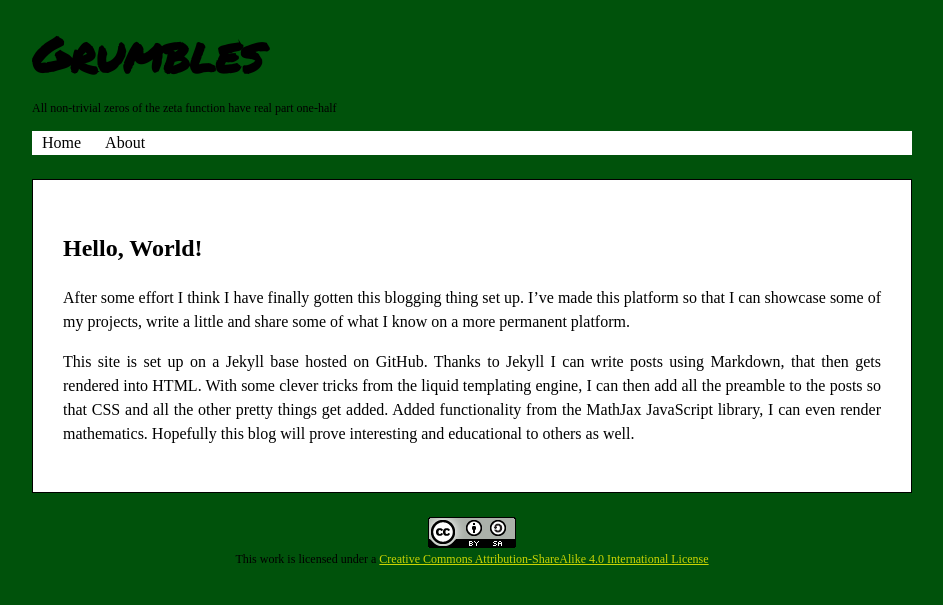
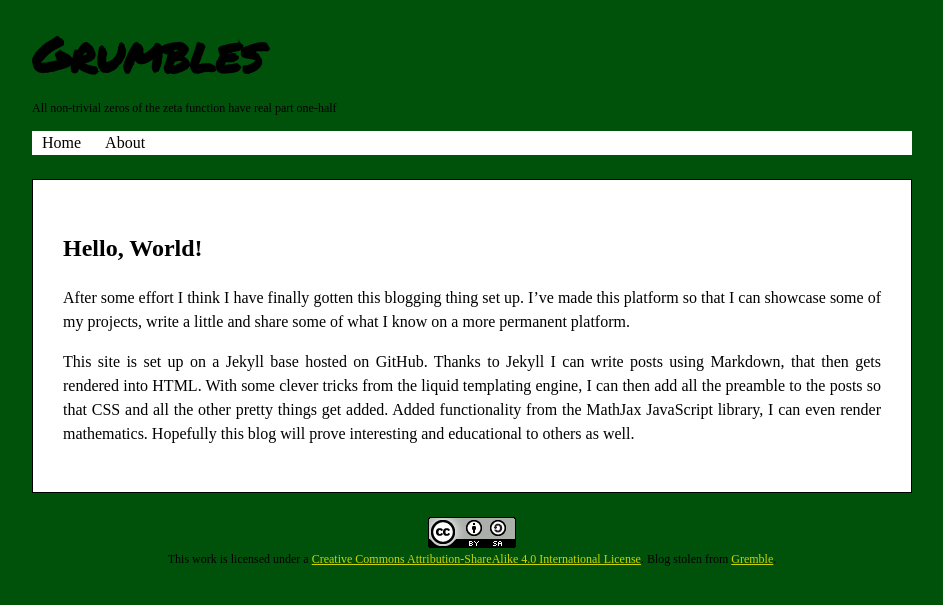
Before and after one commit to koo5/koo5.github.com, a Jekyll site: the page built from _posts/2014-10-08-Hello-world.md, in a window 1280 px wide. Shown: the top 605 px of the page, without its empty margins (168-1111 px from the left). Built offline with Jekyll 4.4.1, drawn with Linux system fonts in a browser that asks for light colours; some web fonts are replaced.

Commit message:
nothing much

```diff
--- a/_includes/footer.html
+++ b/_includes/footer.html
@@ -1,5 +1,7 @@
 <footer>
-<a rel="license" href="http://creativecommons.org/licenses/by-sa/4.0/"><img alt="Creative Commons License" style="border-width:0" src="{{site.baseurl}}/images/88x31.png" /></a><br />This work is licensed under a <a rel="license" href="http://creativecommons.org/licenses/by-sa/4.0/">Creative Commons Attribution-ShareAlike 4.0 International License</a>
+<a rel="license" href="http://creativecommons.org/licenses/by-sa/4.0/"><img alt="Creative Commons License" style="border-width:0" src="{{site.baseurl}}/images/88x31.png" /></a><br />This work is licensed under a <a rel="license" href="http://creativecommons.org/licenses/by-sa/4.0/">Creative Commons Attribution-ShareAlike 4.0 International License</a>.
+Blog stolen from <a href="http://gremble09.github.io/">Gremble</a>.
+
 
 <script>
   (function(i,s,o,g,r,a,m){i['GoogleAnalyticsObject']=r;i[r]=i[r]||function(){
```
Also changed, not shown: _posts/2014-10-08-Hello-world.md (line endings or trailing spaces), 1 other file.
